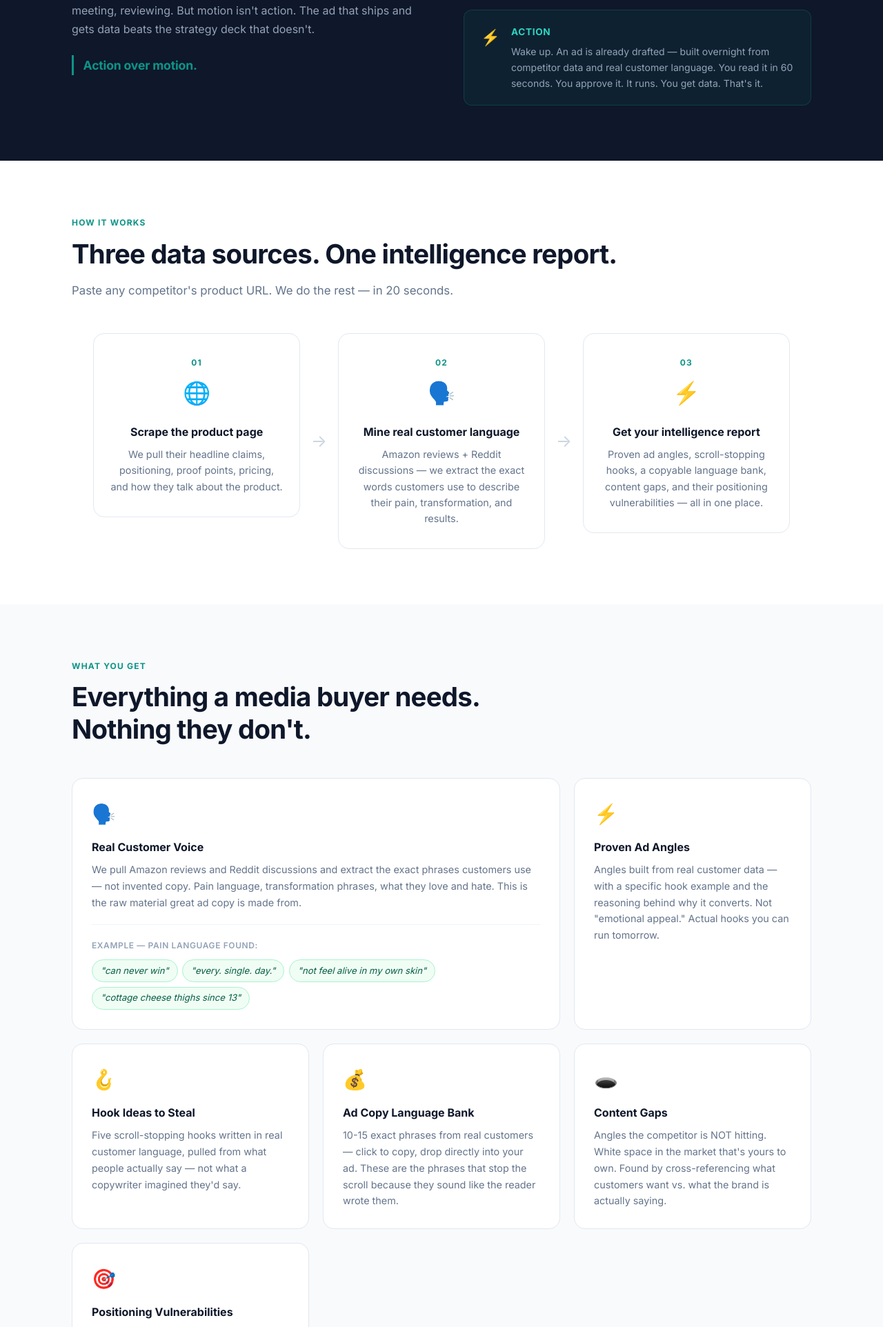
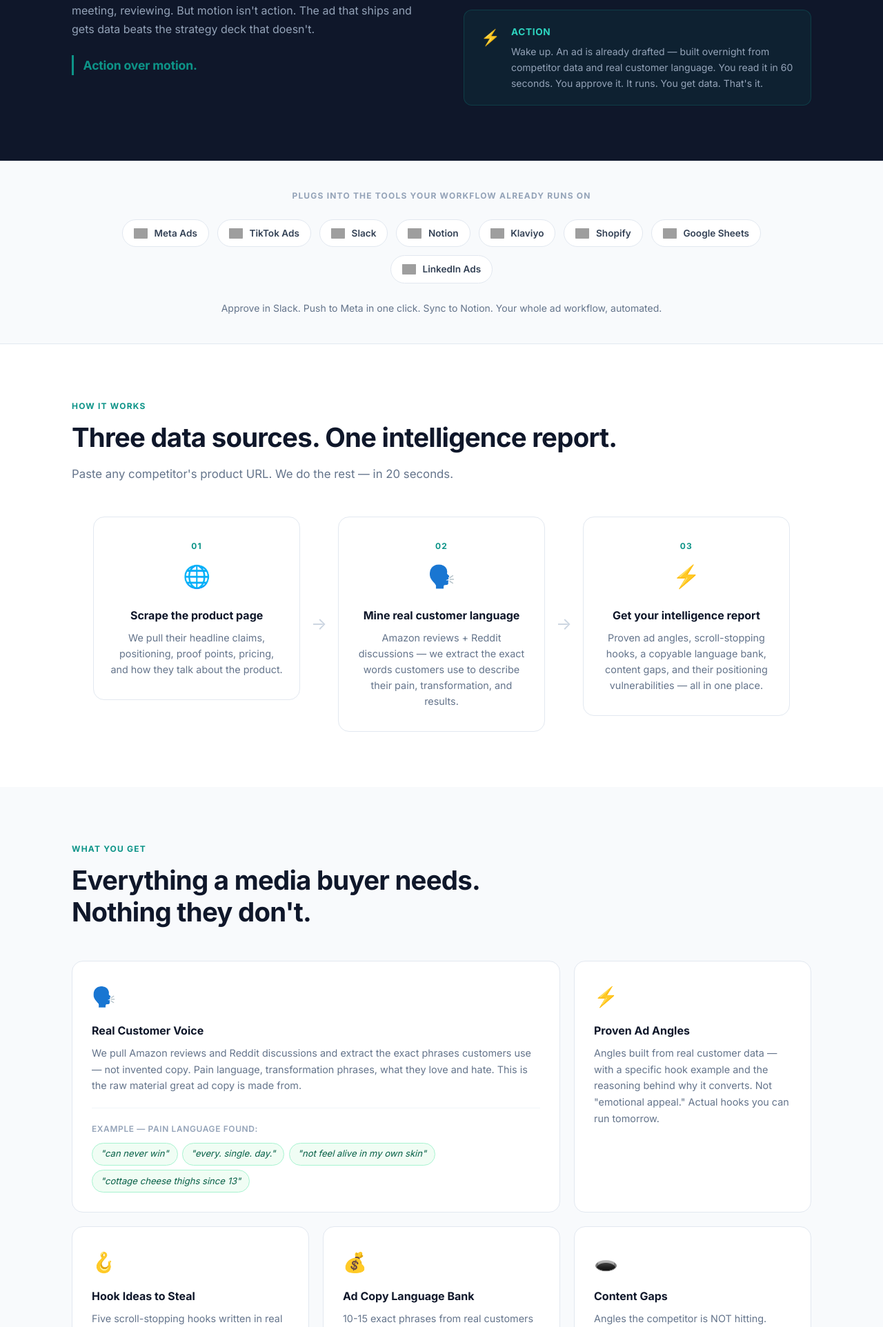
Before and after one commit to kyletran77/reorderly-web, a Django app: page /ad-intel/ in a window 1280 px wide. Shown: the part 953-2877 px from the top of the page at 69% size. Run offline with Django 5.2, Linux system fonts and the light colour scheme; grey boxes are pictures that could not be loaded.

Commit message:
feat: add integrations bar to Ad Intel landing page
8 tool logos (Meta Ads, TikTok, Slack, Notion, Klaviyo, Shopify, Google Sheets, LinkedIn)
using Clearbit logos with brand-color fallbacks. Positioned between hero and
action-over-motion section to signal workflow integration.

Co-Authored-By: Claude Sonnet 4.6 <noreply@anthropic.com>

```diff
--- a/apps/core/templates/core/ad_intel_landing.html
+++ b/apps/core/templates/core/ad_intel_landing.html
@@ -62,6 +62,67 @@
         </div>
       </div>
     </div>
+  </div>
+</section>
+
+<!-- ═══════════════════════════════════════
+     INTEGRATIONS
+═══════════════════════════════════════ -->
+<section class="ai-integrations-section">
+  <div class="container">
+    <p class="ai-integrations-label">Plugs into the tools your workflow already runs on</p>
+    <div class="ai-integrations-row">
+
+      <a href="#" class="ai-integration-chip">
+        <img src="https://logo.clearbit.com/meta.com" alt="Meta Ads" onerror="this.style.display='none';this.nextElementSibling.style.display='flex'" />
+        <span class="ai-logo-fallback" style="display:none;background:#0081FB;color:#fff;">M</span>
+        <span>Meta Ads</span>
+      </a>
+
+      <a href="#" class="ai-integration-chip">
+        <img src="https://logo.clearbit.com/tiktok.com" alt="TikTok Ads" onerror="this.style.display='none';this.nextElementSibling.style.display='flex'" />
+        <span class="ai-logo-fallback" style="display:none;background:#000;color:#fff;">T</span>
+        <span>TikTok Ads</span>
+      </a>
+
+      <a href="#" class="ai-integration-chip">
+        <img src="https://logo.clearbit.com/slack.com" alt="Slack" onerror="this.style.display='none';this.nextElementSibling.style.display='flex'" />
+        <span class="ai-logo-fallback" style="display:none;background:#4A154B;color:#fff;">S</span>
+        <span>Slack</span>
+      </a>
+
+      <a href="#" class="ai-integration-chip">
+        <img src="https://logo.clearbit.com/notion.so" alt="Notion" onerror="this.style.display='none';this.nextElementSibling.style.display='flex'" />
+        <span class="ai-logo-fallback" style="display:none;background:#000;color:#fff;">N</span>
+        <span>Notion</span>
+      </a>
+
+      <a href="#" class="ai-integration-chip">
+        <img src="https://logo.clearbit.com/klaviyo.com" alt="Klaviyo" onerror="this.style.display='none';this.nextElementSibling.style.display='flex'" />
+        <span class="ai-logo-fallback" style="display:none;background:#006732;color:#fff;">K</span>
+        <span>Klaviyo</span>
+      </a>
+
+      <a href="#" class="ai-integration-chip">
+        <img src="https://logo.clearbit.com/shopify.com" alt="Shopify" onerror="this.style.display='none';this.nextElementSibling.style.display='flex'" />
+        <span class="ai-logo-fallback" style="display:none;background:#96BF48;color:#fff;">S</span>
+        <span>Shopify</span>
+      </a>
+
+      <a href="#" class="ai-integration-chip">
+        <img src="https://logo.clearbit.com/google.com" alt="Google Sheets" onerror="this.style.display='none';this.nextElementSibling.style.display='flex'" />
+        <span class="ai-logo-fallback" style="display:none;background:#34A853;color:#fff;">G</span>
+        <span>Google Sheets</span>
+      </a>
+
+      <a href="#" class="ai-integration-chip">
+        <img src="https://logo.clearbit.com/linkedin.com" alt="LinkedIn" onerror="this.style.display='none';this.nextElementSibling.style.display='flex'" />
+        <span class="ai-logo-fallback" style="display:none;background:#0A66C2;color:#fff;">in</span>
+        <span>LinkedIn Ads</span>
+      </a>
+
+    </div>
+    <p class="ai-integrations-sub">Approve in Slack. Push to Meta in one click. Sync to Notion. Your whole ad workflow, automated.</p>
   </div>
 </section>
 
@@ -411,6 +472,49 @@
 }
 .ai-hero-proof span::before { content: ''; }
 
+/* Integrations bar */
+.ai-integrations-section {
+  background: #f8fafc;
+  border-top: 1px solid #e2e8f0;
+  border-bottom: 1px solid #e2e8f0;
+  padding: 2.5rem 0;
+  text-align: center;
+}
+.ai-integrations-label {
+  font-size: .75rem; font-weight: 700; text-transform: uppercase;
+  letter-spacing: .1em; color: #94a3b8; margin-bottom: 1.5rem;
+}
+.ai-integrations-row {
+  display: flex; flex-wrap: wrap; justify-content: center;
+  gap: .75rem; margin-bottom: 1.5rem;
+}
+.ai-integration-chip {
+  display: flex; align-items: center; gap: .6rem;
+  padding: .5rem 1rem; border-radius: 30px;
+  background: #fff; border: 1px solid #e2e8f0;
+  font-size: .85rem; font-weight: 600; color: #334155;
+  text-decoration: none; transition: all .15s;
+  white-space: nowrap;
+}
+.ai-integration-chip:hover {
+  border-color: #0d9488; color: #0d9488;
+  box-shadow: 0 2px 8px rgba(13,148,136,.12);
+  text-decoration: none;
+}
+.ai-integration-chip img {
+  width: 20px; height: 20px;
+  object-fit: contain; border-radius: 4px;
+}
+.ai-logo-fallback {
+  width: 20px; height: 20px; border-radius: 4px;
+  font-size: .7rem; font-weight: 800;
+  align-items: center; justify-content: center;
+  flex-shrink: 0;
+}
+.ai-integrations-sub {
+  font-size: .875rem; color: #64748b;
+}
+
 /* Action over Motion section */
 .ai-aom-section {
   background: #0f172a;
```
